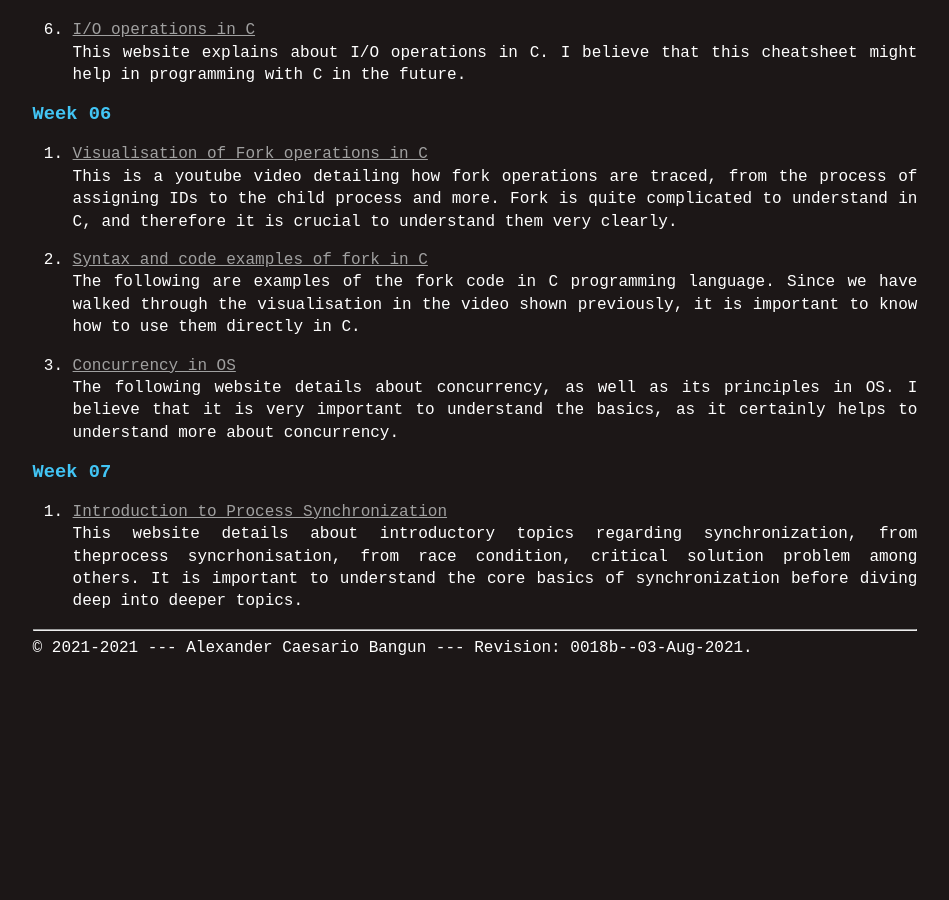
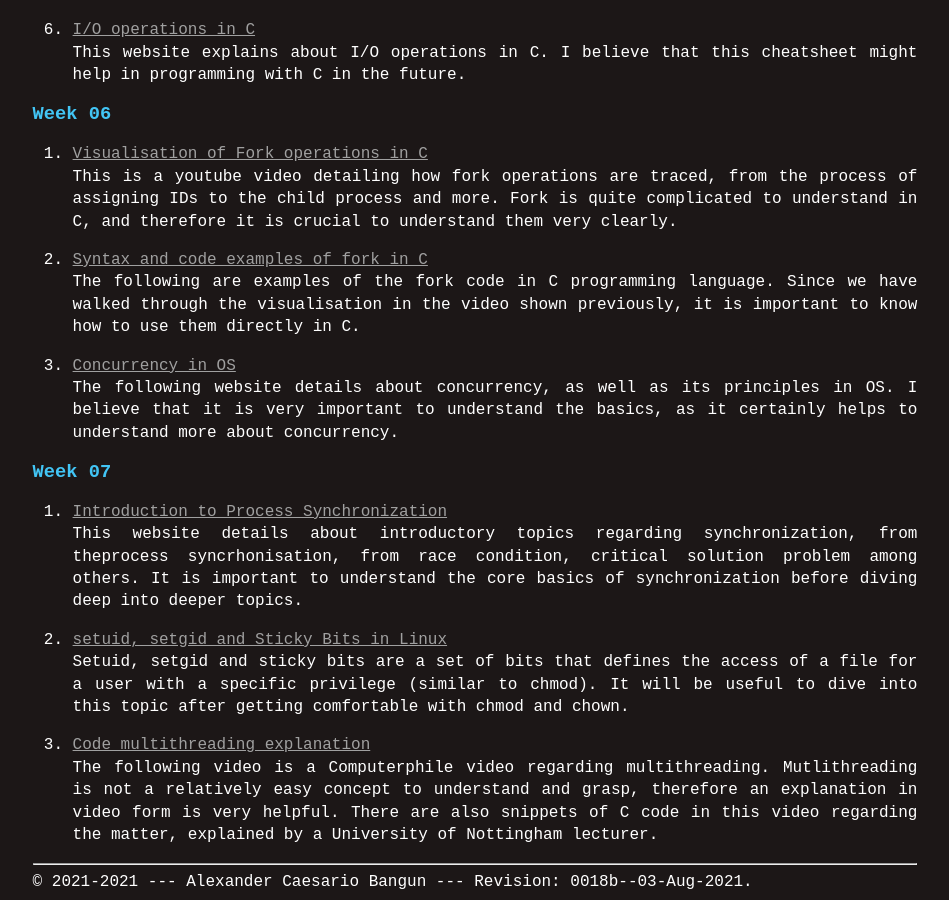
Before and after one commit to whenwe177/os212, a Jekyll site: the page built from links.md, in a window 1280 px wide and 900 px high, scrolled down 2256 px. Shown: the whole window, without its empty margins (165-1114 px from the left). Built offline with Jekyll 4.4.1, drawn with Linux system fonts in a browser that asks for light colours; our own code applies the rules of GitHub Pages for plain Markdown files; before the commit the page ends 2922 px from its top, so only the background shows below that.

Commit message:
Added more links

```diff
--- a/links.md
+++ b/links.md
@@ -83,3 +83,9 @@ The following website details about concurrency, as well as its principles in OS
 ### Week 07
 1. [Introduction to Process Synchronization](https://www.studytonight.com/operating-system/process-synchronization)<br>
 This website details about introductory topics regarding synchronization, from theprocess syncrhonisation, from race condition, critical solution problem among others. It is important to understand the core basics of synchronization before diving deep into deeper topics.
+
+2. [setuid, setgid and Sticky Bits in Linux](https://www.cbtnuggets.com/blog/technology/system-admin/linux-file-permissions-understanding-setuid-setgid-and-the-sticky-bit)<br>
+Setuid, setgid and sticky bits are a set of bits that defines the access of a file for a user with a specific privilege (similar to chmod). It will be useful to dive into this topic after getting comfortable with chmod and chown.
+
+3. [Code multithreading explanation](https://www.youtube.com/watch?v=7ENFeb-J75k)<br>
+The following video is a Computerphile video regarding multithreading. Mutlithreading is not a relatively easy concept to understand and grasp, therefore an explanation in video form is very helpful. There are also snippets of C code in this video regarding the matter, explained by a University of Nottingham lecturer.
```
